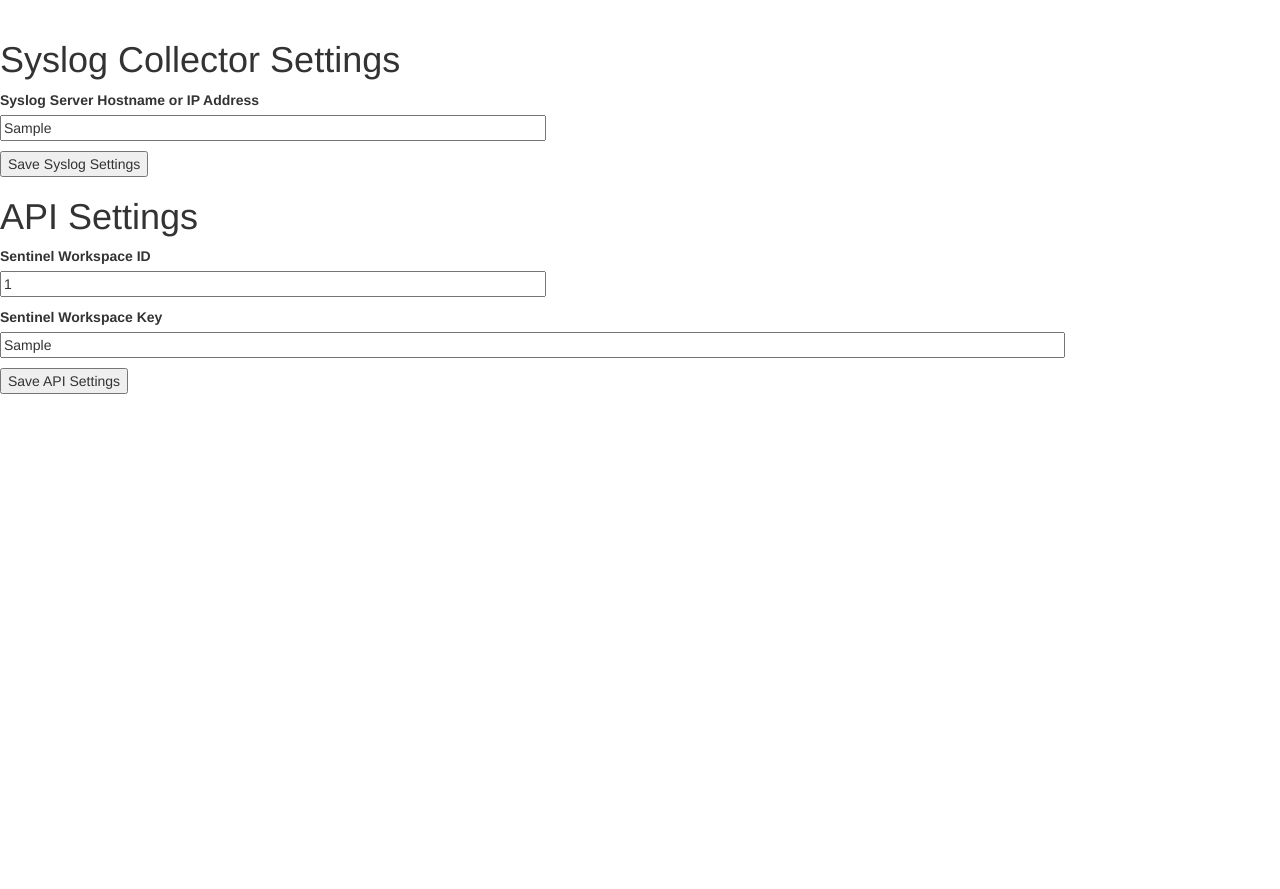
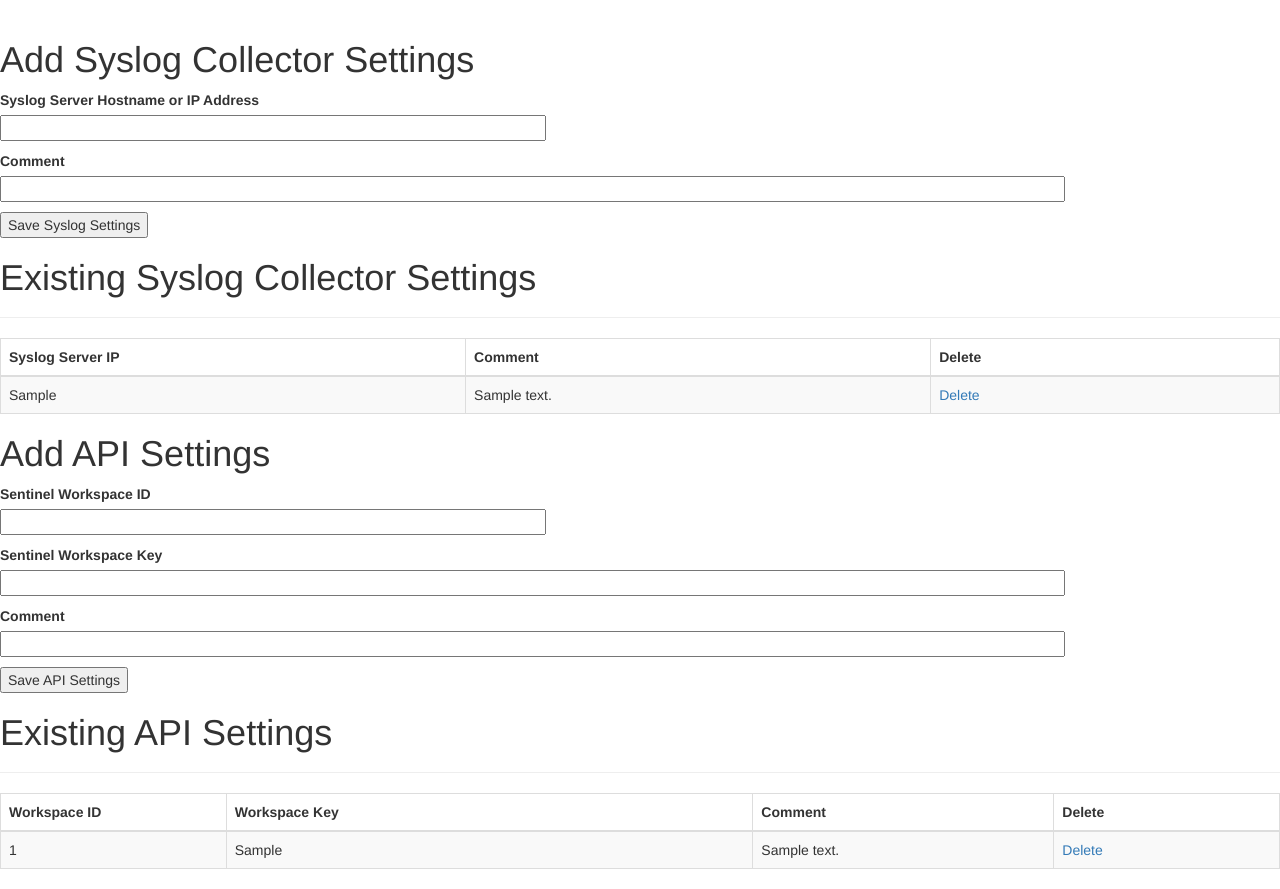
Before and after one commit to daspiker/fakie, a Flask app: page /settings in a window 1280 px wide. Shown: the part 52-941 px from the top of the page. Before the commit the page ends 446 px from the top, so only its background shows below. Run offline with Flask 2, Linux system fonts and the light colour scheme; tables that the repository leaves empty hold one stand-in row (values such as "Sample post"); some libraries are stand-ins or nearby versions.

Commit message:
added ability to have multi syslog and api settings to settings page

```diff
--- a/app/forms.py
+++ b/app/forms.py
@@ -17,9 +17,11 @@
 
 class syslogSettingsForm(FlaskForm):
     serverIP = StringField('Syslog Server Hostname or IP Address', validators=[DataRequired()])
+    comment = StringField('Comment', validators=[Optional()])
     submit = SubmitField('Save Syslog Settings')
 
 class apiSettingsForm(FlaskForm):
     workspaceId = StringField('Sentinel Workspace ID', validators=[DataRequired()])
     workspaceKey = StringField('Sentinel Workspace Key', validators=[DataRequired()])
+    comment = StringField('Comment', validators=[Optional()])
     submit = SubmitField('Save API Settings')
--- a/app/models.py
+++ b/app/models.py
@@ -3,10 +3,12 @@
 class SyslogSettings(db.Model):
     id = db.Column(db.Integer, primary_key=True)
     serverIP = db.Column(db.String(64), index=True, unique=True)
+    comment = db.Column(db.String(128))
 
 class ApiSettings(db.Model):
     id = db.Column(db.Integer, primary_key=True)
     workspaceId = db.Column(db.String(64), index=True, unique=True)
     workspaceKey = db.Column(db.String(128))
+    comment = db.Column(db.String(128))
 
 db.create_all()
--- a/app/routes.py
+++ b/app/routes.py
@@ -114,51 +114,48 @@
 def settings():
     syslogSettings_form = syslogSettingsForm()
     apiSettings_form = apiSettingsForm()
-    syslogSettings = SyslogSettings.query.first()
-    if syslogSettings:
-        syslogSettings_form.serverIP.data = syslogSettings.serverIP
-    apiSettings = ApiSettings.query.first()
-    if apiSettings:
-        apiSettings_form.workspaceId.data = apiSettings.workspaceId
-        apiSettings_form.workspaceKey.data = apiSettings.workspaceKey
-    return render_template('settings.html', syslogSettings_form=syslogSettings_form, apiSettings_form=apiSettings_form)
+    syslogSettingsAll = SyslogSettings.query.all()
+    apiSettingsAll = ApiSettings.query.all()
+    return render_template('settings.html', syslogSettings_form=syslogSettings_form, apiSettings_form=apiSettings_form, syslogSettingsAll=syslogSettingsAll, apiSettingsAll=apiSettingsAll)
 
 @app.route('/syslogSettings', methods=['POST'])
 def syslogSettings():
     syslogSettings_form = syslogSettingsForm()
     apiSettings_form = apiSettingsForm()
     if syslogSettings_form.validate_on_submit():
-        syslogsettings = SyslogSettings(serverIP=syslogSettings_form.serverIP.data)
-        db.session.query(SyslogSettings).delete()
+        syslogsettings = SyslogSettings(serverIP=syslogSettings_form.serverIP.data, comment=syslogSettings_form.comment.data)
         db.session.add(syslogsettings)
         db.session.commit()
         flash('Syslog Settings Successfully Saved')
-    syslogSettings = SyslogSettings.query.first()
-    if syslogSettings:
-        syslogSettings_form.serverIP.data = syslogSettings.serverIP
-    apiSettings = ApiSettings.query.first()
-    if apiSettings:
-        apiSettings_form.workspaceId.data = apiSettings.workspaceId
-        apiSettings_form.workspaceKey.data = apiSettings.workspaceKey
-    return render_template('settings.html',syslogSettings_form=syslogSettings_form, apiSettings_form=apiSettings_form)
+    syslogSettingsAll = SyslogSettings.query.all()
+    apiSettingsAll = ApiSettings.query.all()
+    return render_template('settings.html',syslogSettings_form=syslogSettings_form, apiSettings_form=apiSettings_form, syslogSettingsAll=syslogSettingsAll, apiSettingsAll=apiSettingsAll)
+
+@app.route('/deletesyslogsetting/<id>', methods=['GET'])
+def deletesyslogsetting(id):
+    syslogsetting = SyslogSettings.query.get_or_404(id)
+    db.session.delete(syslogsetting)
+    db.session.commit()
+    flash('You have successfully deleted the syslog setting.')
+    return redirect(url_for('settings'))
 
 @app.route('/apiSettings', methods=['POST'])
 def apiSettings():
     syslogSettings_form = syslogSettingsForm()
     apiSettings_form = apiSettingsForm()
     if apiSettings_form.validate_on_submit():
-        workspaceId = str(apiSettings_form.workspaceId.data)
-        workspaceKey = str(apiSettings_form.workspaceKey.data)
-        apisettings = ApiSettings(workspaceId=apiSettings_form.workspaceId.data, workspaceKey=apiSettings_form.workspaceKey.data)
-        db.session.query(ApiSettings).delete()
+        apisettings = ApiSettings(workspaceId=apiSettings_form.workspaceId.data, workspaceKey=apiSettings_form.workspaceKey.data, comment=apiSettings_form.comment.data)
         db.session.add(apisettings)
         db.session.commit()
         flash('API Settings Successfully Saved')
-    syslogSettings = SyslogSettings.query.first()
-    if syslogSettings:
-        syslogSettings_form.serverIP.data = syslogSettings.serverIP
-    apiSettings = ApiSettings.query.first()
-    if apiSettings:
-        apiSettings_form.workspaceId.data = apiSettings.workspaceId
-        apiSettings_form.workspaceKey.data = apiSettings.workspaceKey
-    return render_template('settings.html', syslogSettings_form=syslogSettings_form, apiSettings_form=apiSettings_form)
+    syslogSettingsAll = SyslogSettings.query.all()
+    apiSettingsAll = ApiSettings.query.all()
+    return render_template('settings.html', syslogSettings_form=syslogSettings_form, apiSettings_form=apiSettings_form, syslogSettingsAll=syslogSettingsAll, apiSettingsAll=apiSettingsAll)
+
+@app.route('/deleteapisetting/<id>', methods=['GET'])
+def deleteapisetting(id):
+    apisetting = ApiSettings.query.get_or_404(id)
+    db.session.delete(apisetting)
+    db.session.commit()
+    flash('You have successfully deleted the api setting.')
+    return redirect(url_for('settings'))
--- a/app/templates/settings.html
+++ b/app/templates/settings.html
@@ -4,7 +4,7 @@
 {{super()}}
     <!doctype html>
     <title>Settings</title>
-    <h1>Syslog Collector Settings</h1>
+    <h1>Add Syslog Collector Settings</h1>
     <form action="{{ url_for('syslogSettings') }}" method=post>
         {{ syslogSettings_form.hidden_tag() }}
         <p>
@@ -14,10 +14,51 @@
             <span style="color: red;">[{{ error }}]</span>
             {% endfor %}
         </p>
+        <p>
+            {{ syslogSettings_form.comment.label }}<br>
+            {{ syslogSettings_form.comment(size=128) }}
+            {% for error in syslogSettings_form.serverIP.errors %}
+            <span style="color: red;">[{{ error }}]</span>
+            {% endfor %}
+        </p>
         <p>{{ syslogSettings_form.submit() }}</p>
     </form>
 
-    <h1>API Settings</h1>
+    <h1>Existing Syslog Collector Settings</h1>
+        {% if syslogSettingsAll %}
+          <hr class="intro-divider">
+          <div class="center">
+            <table class="table table-striped table-bordered">
+              <thead>
+                <tr>
+                  <th width="20%"> Syslog Server IP </th>
+                  <th width="20%"> Comment </th>
+                  <th width="15%"> Delete </th>
+                </tr>
+              </thead>
+              <tbody>
+              {% for syslogSetting in syslogSettingsAll %}
+                <tr>
+                  <td> {{ syslogSetting.serverIP }} </td>
+                  <td> {{ syslogSetting.comment }} </td>
+                  <td>
+                    <a href="{{ url_for('deletesyslogsetting', id=syslogSetting.id) }}">
+                        <i class="fa fa-pencil"></i> Delete
+                     </a>
+                  </td>
+                </tr>
+              {% endfor %}
+              </tbody>
+            </table>
+          </div>
+        {% else %}
+          <div style="text-align: center">
+            <h3> No syslog setting have been set. </h3>
+            <hr class="intro-divider">
+        </div>
+        {% endif %}
+
+    <h1>Add API Settings</h1>
     <form action="{{ url_for('apiSettings') }}" method=post>
         {{ apiSettings_form.hidden_tag() }}
         <p>
@@ -34,7 +75,50 @@
             <span style="color: red;">[{{ error }}]</span>
             {% endfor %}
         </p>
+        <p>
+            {{ apiSettings_form.comment.label }}<br>
+            {{ apiSettings_form.comment(size=128) }}
+            {% for error in apiSettings_form.comment.errors %}
+            <span style="color: red;">[{{ error }}]</span>
+            {% endfor %}
+        </p>
         <p>{{ apiSettings_form.submit() }}</p>
     </form>
 
+    <h1>Existing API Settings</h1>
+        {% if apiSettingsAll %}
+          <hr class="intro-divider">
+          <div class="center">
+            <table class="table table-striped table-bordered">
+              <thead>
+                <tr>
+                  <th width="15%"> Workspace ID </th>
+                  <th width="35%"> Workspace Key </th>
+                  <th width="20%"> Comment </th>
+                  <th width="15%"> Delete </th>
+                </tr>
+              </thead>
+              <tbody>
+              {% for apiSetting in apiSettingsAll %}
+                <tr>
+                  <td> {{ apiSetting.workspaceId }} </td>
+                  <td> {{ apiSetting.workspaceKey }} </td>
+                  <td> {{ apiSetting.comment }} </td>
+                  <td>
+                    <a href="{{ url_for('deleteapisetting', id=apiSetting.id) }}">
+                        <i class="fa fa-pencil"></i> Delete
+                     </a>
+                  </td>
+                </tr>
+              {% endfor %}
+              </tbody>
+            </table>
+          </div>
+        {% else %}
+          <div style="text-align: center">
+            <h3> No api settings have been set. </h3>
+            <hr class="intro-divider">
+        </div>
+        {% endif %}
+
 {% endblock %}
```
Also changed, not shown: uploads/cefTranslateTest3.txt (added, +1 -0 lines), app.db.
